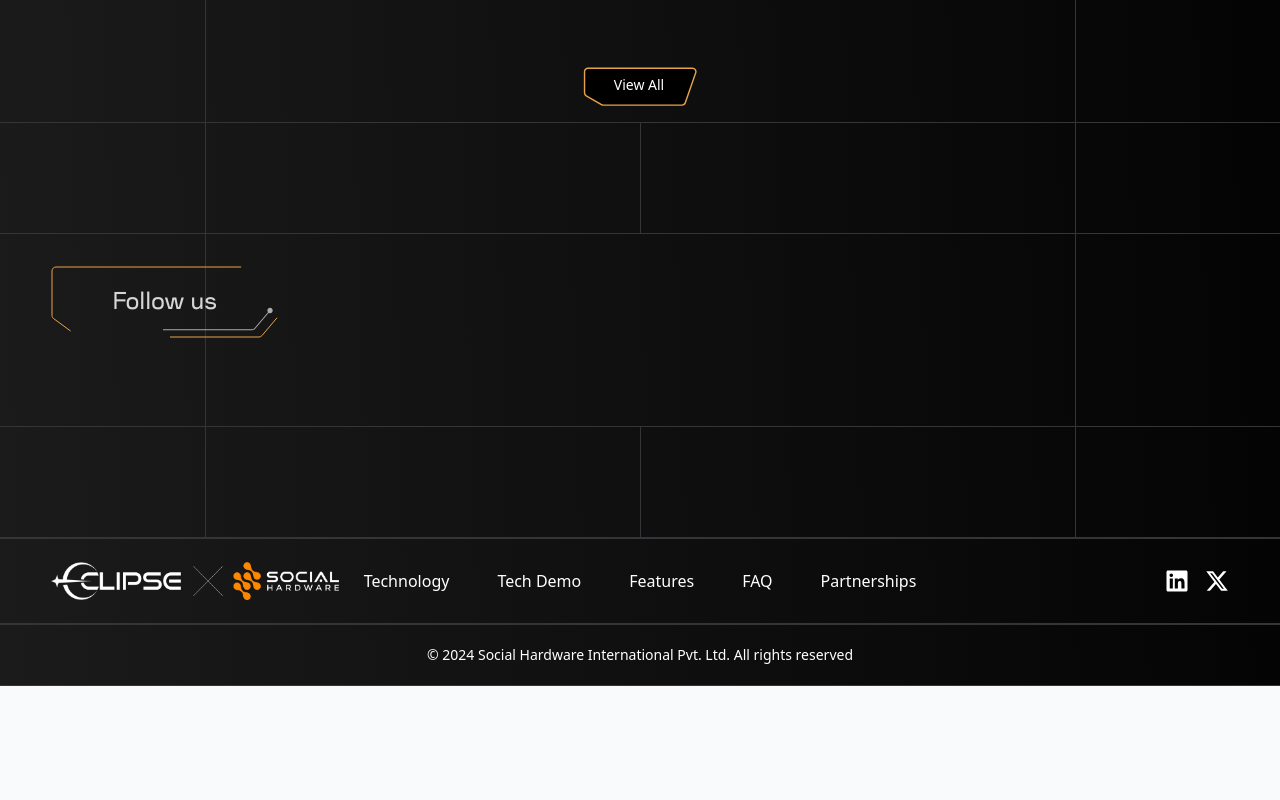
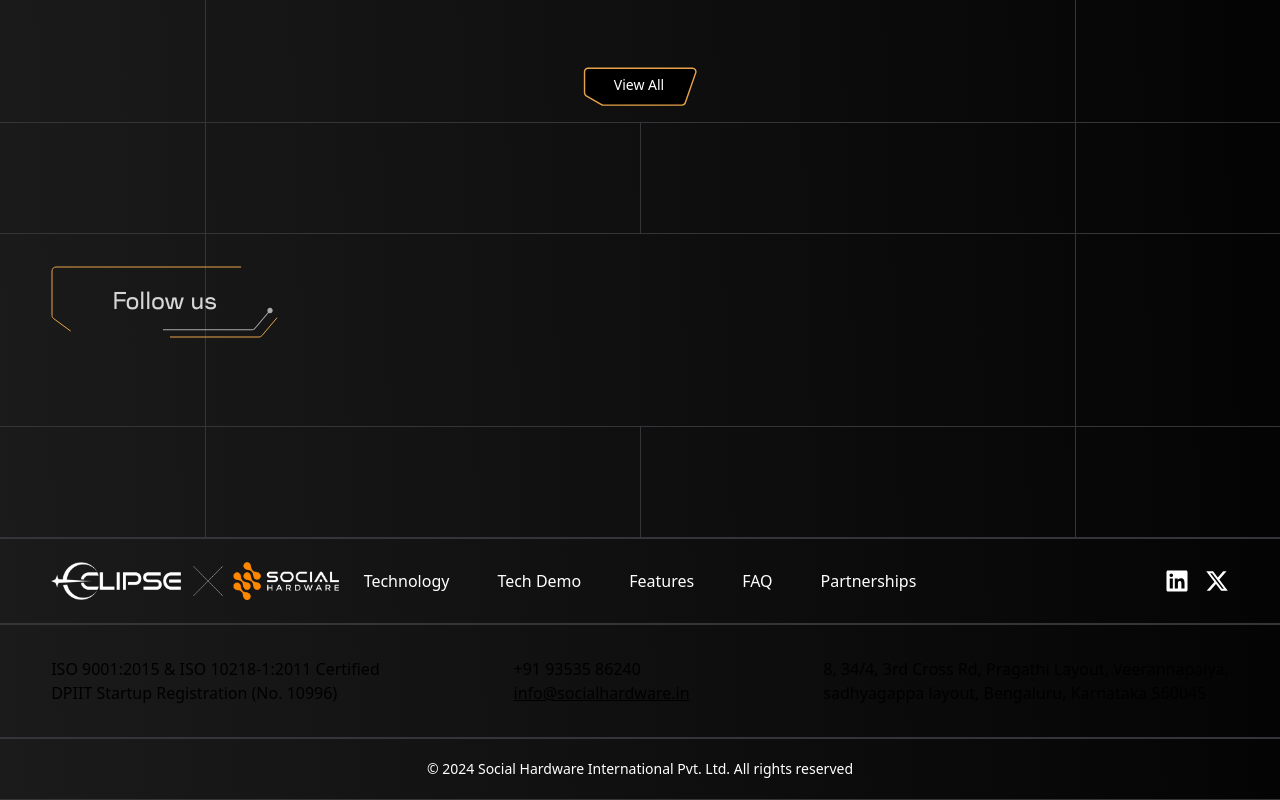
Before and after one commit to Ganeshghatti/Social-Hardware-Admin, a Next.js app: page / in a window 1280 px wide. Shown: the part 6783-7583 px from the top of the page. Before the commit the page ends 7469 px from the top, so only its background shows below. Built offline with nearby package versions, Linux system fonts and the light colour scheme; no server answers; the database is empty.

Commit message:
add: footer

```diff
--- a/src/components/client-side/ui/Footer/Footer.jsx
+++ b/src/components/client-side/ui/Footer/Footer.jsx
@@ -1,7 +1,7 @@
-'use client'
+"use client";
 import React from "react";
 import "./Footer.scss";
-import logo from "../../../../../public/client/assets/images/logo.png"
+import logo from "../../../../../public/client/assets/images/logo.png";
 import { FaLinkedin, FaXTwitter } from "react-icons/fa6";
 import Image from "next/image";
 import Link from "next/link";
@@ -60,6 +60,22 @@ export default function Footer() {
           </Link>
         </span>
       </div>
+      <div className="flex px-[4%] justify-between flex-col gap-6 md:gap-6 md:flex-row items-center py-8 md:text-start text-center flex-wrap">
+        <p>
+          ISO 9001:2015 & ISO 10218-1:2011 Certified{" "}
+          <br className="md:block hidden" /> DPIIT Startup Registration (No.
+          10996)
+        </p>
+        <p>
+          +91 93535 86240 <br className="md:block hidden" />{" "}
+          <span onClick={() => window.open("mailto:info@socialhardware.in")} className="underline cursor-pointer">info@socialhardware.in</span>
+        </p>
+        <p>
+          8, 34/4, 3rd Cross Rd, Pragathi Layout, Veerannapalya,{" "}
+          <br className="md:block hidden" /> sadhyagappa layout, Bengaluru,
+          Karnataka 560045
+        </p>
+      </div>
       <div className="flex w-full justify-center items-center py-5">
         <p className="text-white text-sm text-center">
           © 2024 Social Hardware International Pvt. Ltd.
```
